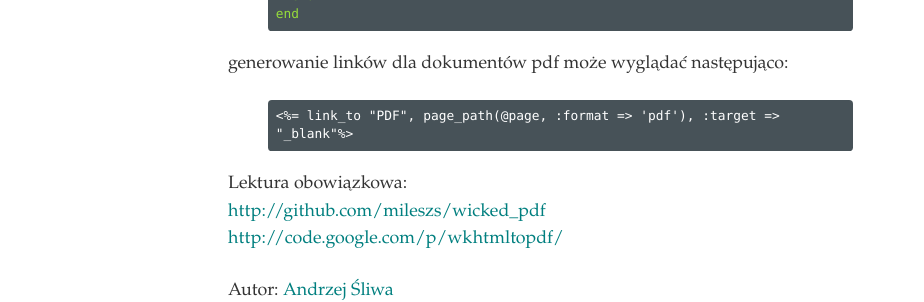
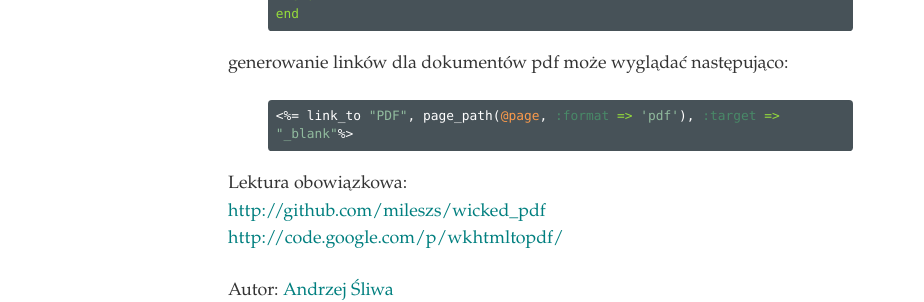
Before and after one commit to consileonpl/consileonpl.github.com, a Jekyll site: the page built from _posts/2010-02-03-drukowanie-pdf.markdown, in a window 1280 px wide. Shown: the part 1557-1859 px from the top of the page, without its empty margins (192-1116 px from the left). Built offline with Jekyll 4.4.1, drawn with Linux system fonts in a browser that asks for light colours; Markdown is read by kramdown in place of the engine named in the settings.

Commit message:
fix syntax in post.

```diff
--- a/_posts/2010-02-03-drukowanie-pdf.markdown
+++ b/_posts/2010-02-03-drukowanie-pdf.markdown
@@ -23,7 +23,7 @@
 
 w przypadku mojego systemu operacyjnego(Mac OSX) wygląda to następująco:
 
-{% highlight bash %}
+{% highlight Bash Session %}
 $ wget http://wkhtmltopdf.googlecode.com/files/wkhtmltopdf-0.9.1-OS-X.i368
 $ sudo mv wkhtmltopdf-0.9.1-OS-X.i368 /opt/local/bin/wkhtmltopdf
 $ sudo chmod +x /opt/local/bin/wkhtmltopdf
@@ -31,13 +31,13 @@
 
 możemy oczywiście przetestować funkcjonowanie tego programu:
 
-{% highlight bash %}
+{% highlight Bash Session %}
 $ wkhtmltopdf www.google.pl google.pdf
 {% endhighlight %}
 
 lub
 
-{% highlight bash %}
+{% highlight Bash Session %}
 $ wkhtmltopdf file:///Users/andrzejsliwa/Desktop/test.html test.pdf
 {% endhighlight %}
 
@@ -70,7 +70,7 @@
 
 generowanie linków dla dokumentów pdf może wyglądać następująco:
 
-{% highlight html %}
+{% highlight Erb %}
 <%= link_to "PDF", page_path(@page, :format => 'pdf'), :target => "_blank"%>
 {% endhighlight %}
 
```
